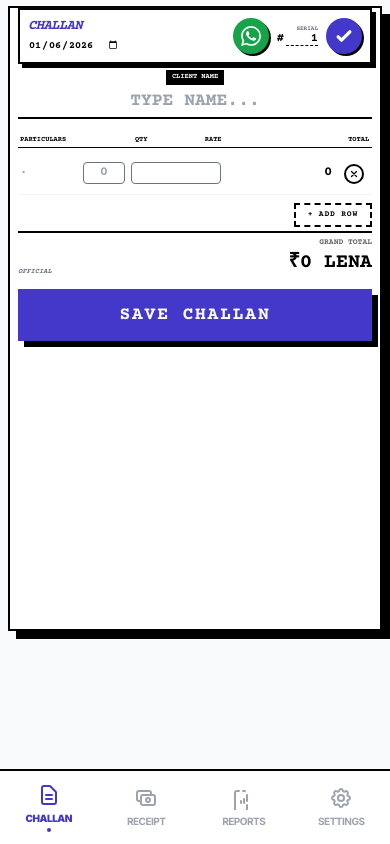
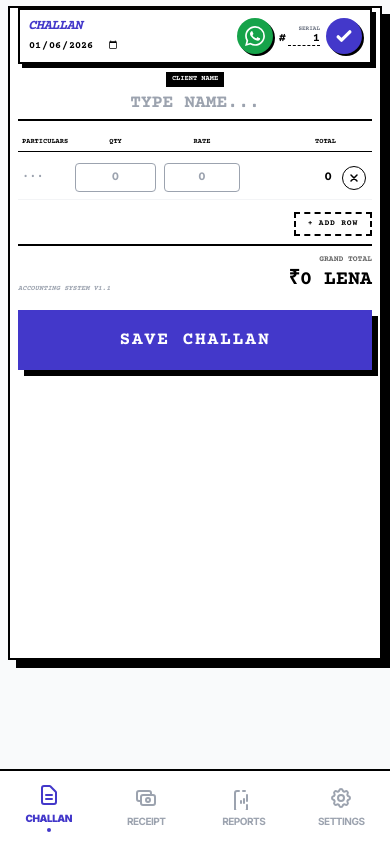
Before and after one commit to hemantachhra/HISAABKITAAB, a React (Vite) app: page /#/ in a window 390 px wide. Built offline with nearby package versions, Linux system fonts and the light colour scheme.

Commit message:
feat: Optimize invoice grid layout and spacing
Refines the column widths and gaps in the invoice grid for better fitting of numbers and improved mobile scrolling. Adjusts sticky header padding and element spacing for a cleaner visual presentation.

```diff
--- a/pages/InvoicePage.tsx
+++ b/pages/InvoicePage.tsx
@@ -215,16 +215,20 @@ const InvoicePage: React.FC = () => {
 
   const formatNum = (n: number) => n.toLocaleString(undefined, { minimumFractionDigits: 0, maximumFractionDigits: 2 });
 
-  const GRID_CLASS = "grid grid-cols-[1fr_90px_90px_105px_32px] gap-x-1.5";
+  // GRID OPTIMIZATION:
+  // Particulars (1fr) takes remaining space.
+  // Qty (85px) fits "1000.000" comfortably.
+  // Rate (80px), Total (90px) kept tight to prevent overflow on mobile.
+  const GRID_CLASS = "grid grid-cols-[1fr_85px_80px_90px_28px] gap-x-1 items-center";
 
   return (
     <div className="bg-white border-2 border-black p-2 md:p-6 invoice-font w-full mx-auto pb-72 text-black shadow-[8px_8px_0px_0px_rgba(0,0,0,1)] relative pt-0 mt-[-2px]">
-      <div className="sticky top-0 bg-white z-[100] border-2 border-black p-2 mb-1.5 flex justify-between items-center shadow-[4px_4px_0px_0px_rgba(0,0,0,1)]">
+      <div className="sticky top-0 bg-white z-[100] border-2 border-black p-2 mb-2 flex justify-between items-center shadow-[4px_4px_0px_0px_rgba(0,0,0,1)]">
         <div>
           <h1 className="text-sm font-black uppercase italic text-indigo-700 leading-none tracking-tighter">Challan</h1>
           <input type="date" value={date} onChange={e => setDate(e.target.value)} className="text-[10px] font-bold outline-none mt-1 bg-transparent block" />
         </div>
-        <div className="flex items-center gap-2">
+        <div className="flex items-center gap-1.5">
           <button type="button" onClick={handleWhatsApp} title="Share via WhatsApp" className="bg-green-600 text-white p-2 rounded-full shadow-[2px_2px_0px_0px_rgba(0,0,0,1)] active:shadow-none active:translate-x-0.5 active:translate-y-0.5 transition-all">
             <svg className="w-5 h-5" fill="currentColor" viewBox="0 0 24 24">
               <path d="M17.472 14.382c-.297-.149-1.758-.867-2.03-.967-.273-.099-.471-.148-.67.15-.197.297-.767.966-.94 1.164-.173.199-.347.223-.644.075-.297-.15-1.255-.463-2.39-1.475-.883-.788-1.48-1.761-1.653-2.059-.173-.297-.018-.458.13-.606.134-.133.298-.347.446-.52.149-.174.198-.298.298-.497.099-.198.05-.371-.025-.52-.075-.149-.669-1.612-.916-2.207-.242-.579-.487-.5-.669-.51-.173-.008-.371-.01-.57-.01-.198 0-.52.074-.792.372-.272.297-1.04 1.016-1.04 2.479 0 1.462 1.065 2.875 1.213 3.074.149.198 2.096 3.2 5.077 4.487.709.306 1.262.489 1.694.625.712.227 1.36.195 1.871.118.571-.085 1.758-.719 2.006-1.413.248-.694.248-1.289.173-1.413-.074-.124-.272-.198-.57-.347m-5.421 7.403h-.004a9.87 9.87 0 01-5.031-1.378l-.361-.214-3.741.982.998-3.648-.235-.374a9.86 9.86 0 01-1.51-5.26c.001-5.45 4.436-9.884 9.888-9.884 2.64 0 5.122 1.03 6.988 2.898a9.825 9.825 0 012.893 6.994c-.003 5.45-4.437 9.884-9.885 9.884m8.413-18.297A11.815 11.815 0 0012.05 0C5.495 0 .16 5.335.157 11.892c0 2.096.547 4.142 1.588 5.945L.057 24l6.305-1.654a11.882 11.882 0 005.683 1.448h.005c6.554 0 11.89-5.335 11.893-11.893a11.821 11.821 0 00-3.48-8.413z" />
@@ -278,17 +282,17 @@ const InvoicePage: React.FC = () => {
       </div>
 
       <div className="space-y-1">
-        <div className={`${GRID_CLASS} text-[7px] font-black uppercase text-black border-b border-black pb-0.5 px-0.5`}>
+        <div className={`${GRID_CLASS} text-[7px] font-black uppercase text-black border-b border-black pb-1 px-1`}>
           <div>Particulars</div>
-          <div className="text-center ml-12">Qty</div>
+          <div className="text-center">Qty</div>
           <div className="text-center">Rate</div>
           <div className="text-right">Total</div>
           <div></div>
         </div>
 
         {items.map((item) => (
-          <div key={item.id} className={`${GRID_CLASS} items-start border-b border-gray-100 py-1.5 px-0.5`}>
-            <div>
+          <div key={item.id} className={`${GRID_CLASS} border-b border-gray-100 py-1.5 px-1 min-h-[44px]`}>
+            <div className="relative">
               <textarea
                 id={`particulars-${item.id}`}
                 rows={1}
@@ -300,11 +304,11 @@ const InvoicePage: React.FC = () => {
                   target.style.height = 'auto';
                   target.style.height = target.scrollHeight + 'px';
                 }}
-                className="w-full font-bold uppercase text-[12px] outline-none bg-transparent resize-none overflow-hidden mt-1"
+                className="w-full font-bold uppercase text-[12px] outline-none bg-transparent resize-none overflow-hidden block min-h-[1.5rem]"
                 placeholder="..."
               />
             </div>
-            <div className="pt-1 flex justify-center ml-12">
+            <div className="px-0.5">
               <input
                 id={`qty-${item.id}`}
                 type="text"
@@ -312,11 +316,11 @@ const InvoicePage: React.FC = () => {
                 value={item.qty}
                 onKeyDown={(e) => handleKeyDown(e, 'qty', item.id)}
                 onChange={e => handleItemChange(item.id, 'qty', e.target.value)}
-                className="w-full font-black text-[13px] text-center bg-white border border-gray-500 px-0.5 rounded outline-none focus:border-indigo-600 transition-colors"
+                className="w-full font-black text-[13px] text-center bg-white border border-gray-400 p-1 rounded outline-none focus:border-indigo-600 focus:ring-1 focus:ring-indigo-200 transition-all"
                 placeholder="0"
               />
             </div>
-            <div className="pt-1 flex justify-center">
+            <div className="px-0.5">
               <input
                 id={`rate-${item.id}`}
                 type="text"
@@ -324,39 +328,40 @@ const InvoicePage: React.FC = () => {
                 value={item.rate}
                 onKeyDown={(e) => handleKeyDown(e, 'rate', item.id)}
                 onChange={e => handleItemChange(item.id, 'rate', e.target.value)}
-                className="w-full font-black text-[13px] text-center bg-white border border-gray-500 px-0.5 rounded outline-none focus:border-indigo-600 transition-colors"
+                className="w-full font-black text-[13px] text-center bg-white border border-gray-400 p-1 rounded outline-none focus:border-indigo-600 focus:ring-1 focus:ring-indigo-200 transition-all"
+                placeholder="0"
               />
             </div>
-            <div className="text-right font-black text-[13px] truncate leading-tight pt-1.5">{formatNum(item.amount)}</div>
-            <div className="flex justify-center pt-1.5">
+            <div className="text-right font-black text-[13px] truncate leading-tight pr-1">{formatNum(item.amount)}</div>
+            <div className="flex justify-center">
               <button
                 type="button"
                 onClick={() => removeItem(item.id)}
-                className="w-5 h-5 flex items-center justify-center border-2 border-black rounded-full text-black hover:bg-red-500 hover:text-white transition-colors"
+                className="w-6 h-6 flex items-center justify-center border border-black rounded-full text-black hover:bg-red-500 hover:text-white transition-colors"
                 title="Delete Row"
               >
-                <svg className="w-2.5 h-2.5" fill="none" stroke="currentColor" viewBox="0 0 24 24"><path strokeLinecap="round" strokeLinejoin="round" strokeWidth="3" d="M6 18L18 6M6 6l12 12"/></svg>
+                <svg className="w-3 h-3" fill="none" stroke="currentColor" viewBox="0 0 24 24"><path strokeLinecap="round" strokeLinejoin="round" strokeWidth="3" d="M6 18L18 6M6 6l12 12"/></svg>
               </button>
             </div>
           </div>
         ))}
       </div>
 
-      <div className="mt-2 flex justify-end">
-        <button type="button" onClick={addItem} className="px-3 py-1 border-2 border-dashed border-black font-black uppercase text-[8px] tracking-widest">+ Add Row</button>
+      <div className="mt-3 flex justify-end">
+        <button type="button" onClick={addItem} className="px-3 py-1 border-2 border-dashed border-black font-black uppercase text-[8px] tracking-widest hover:bg-gray-50">+ Add Row</button>
       </div>
 
-      <div className="flex justify-between items-end border-t-2 border-black pt-1 mt-1">
-        <div className="text-[7px] font-black uppercase text-gray-500 italic">Official</div>
+      <div className="flex justify-between items-end border-t-2 border-black pt-2 mt-2">
+        <div className="text-[7px] font-black uppercase text-gray-400 italic">Accounting System v1.1</div>
         <div className="text-right">
           <div className="text-[8px] font-black uppercase opacity-60">Grand Total</div>
           <div className="text-xl font-black">₹{formatNum(grandTotal)} LENA</div>
         </div>
       </div>
 
-      <div className="mt-3">
-        <button type="button" onClick={handleSave} className="w-full bg-indigo-700 text-white py-3 font-black uppercase tracking-widest text-lg shadow-[6px_6px_0px_0px_rgba(0,0,0,1)] active:translate-y-1 active:shadow-none transition-all">
-          {isEditMode ? 'Update' : 'Save Challan'}
+      <div className="mt-4">
+        <button type="button" onClick={handleSave} className="w-full bg-indigo-700 text-white py-4 font-black uppercase tracking-widest text-lg shadow-[6px_6px_0px_0px_rgba(0,0,0,1)] active:translate-y-1 active:shadow-none transition-all">
+          {isEditMode ? 'Update Record' : 'Save Challan'}
         </button>
       </div>
     </div>
```
